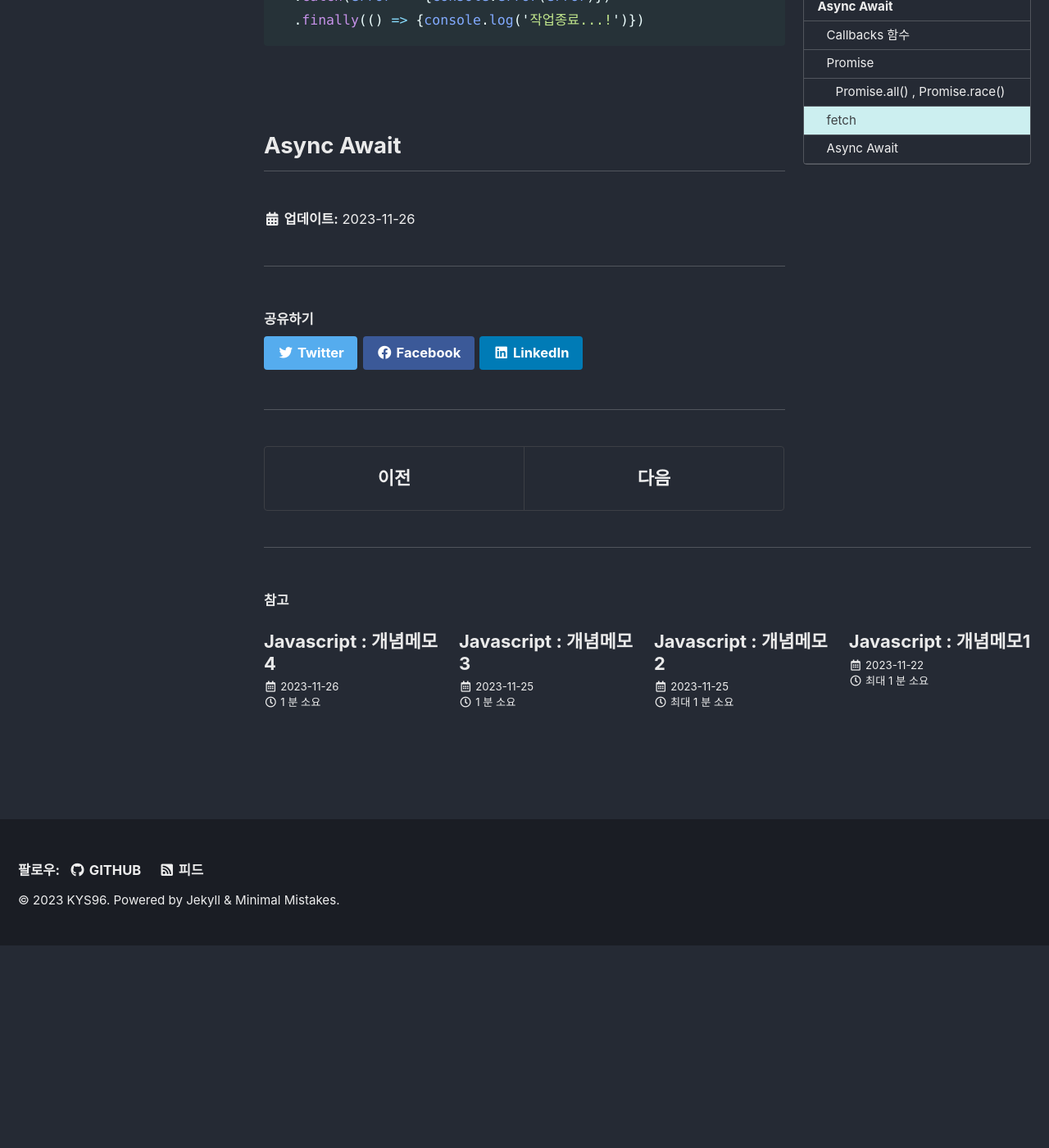
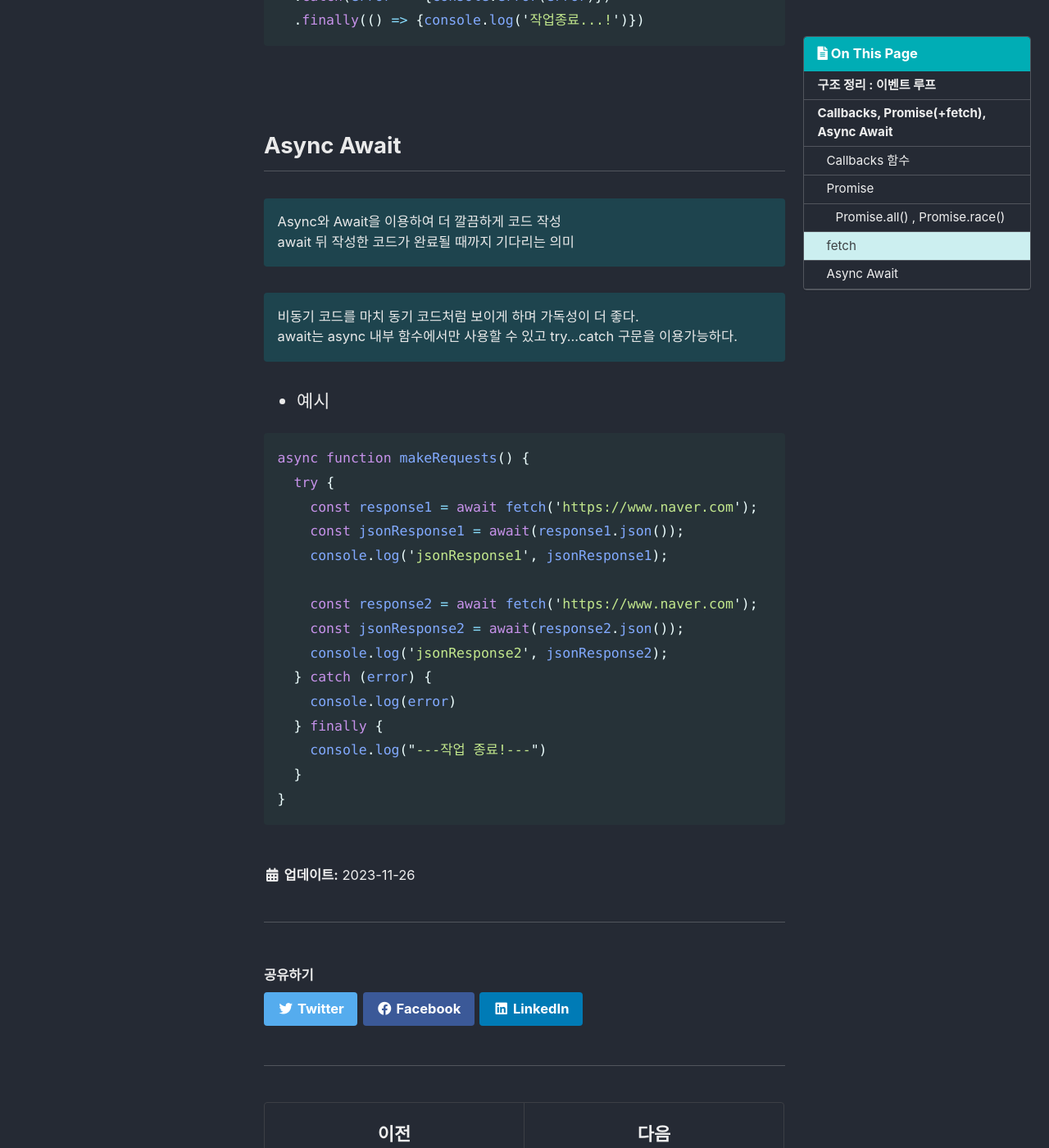
Before and after one commit to KYS96/KYS96.github.io, a Jekyll site: the page built from _posts/2023-11-26-javascript10.md, in a window 1280 px wide and 1400 px high, scrolled down 4659 px. Shown: the whole window at 82% size. Built offline with Jekyll 4.4.1, drawn with Linux system fonts in a browser that asks for light colours; cached includes are drawn as plain includes; before the commit the page ends 5812 px from its top, so only the background shows below that.

Commit message:
async/await

````diff
--- a/_posts/2023-11-26-javascript10.md
+++ b/_posts/2023-11-26-javascript10.md
@@ -140,3 +140,33 @@ fetch("http://www.naver.com")
 <br>
 
 ## Async Await
+
+<div class="notice--primary">
+Async와 Await을 이용하여 더 깔끔하게 코드 작성<br>
+await 뒤 작성한 코드가 완료될 때까지 기다리는 의미
+</div>
+
+<div class="notice--primary">
+비동기 코드를 마치 동기 코드처럼 보이게 하며 가독성이 더 좋다. <br>
+await는 async 내부 함수에서만 사용할 수 있고 try...catch 구문을 이용가능하다.
+</div>
+
+* 예시
+
+```javascript
+async function makeRequests() {
+  try {
+    const response1 = await fetch('https://www.naver.com');
+    const jsonResponse1 = await(response1.json());
+    console.log('jsonResponse1', jsonResponse1);
+
+    const response2 = await fetch('https://www.naver.com');
+    const jsonResponse2 = await(response2.json());
+    console.log('jsonResponse2', jsonResponse2);
+  } catch (error) {
+    console.log(error)
+  } finally {
+    console.log("---작업 종료!---")
+  }
+}
+```
````
